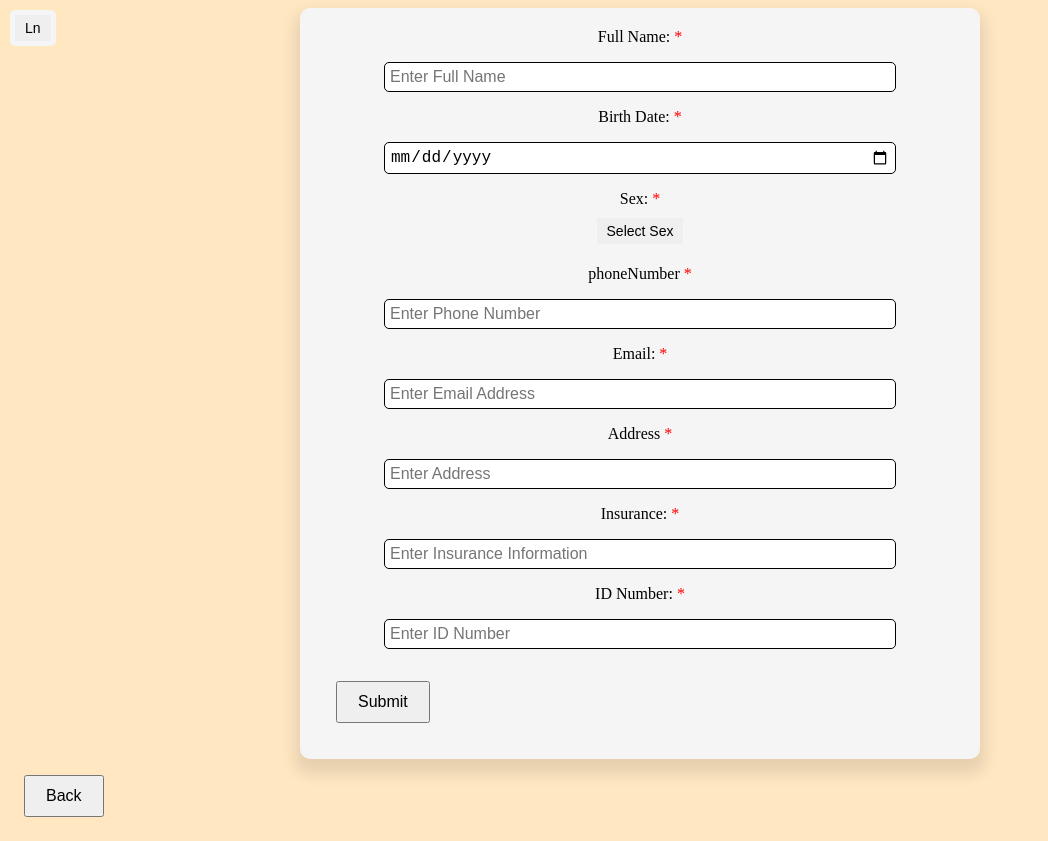
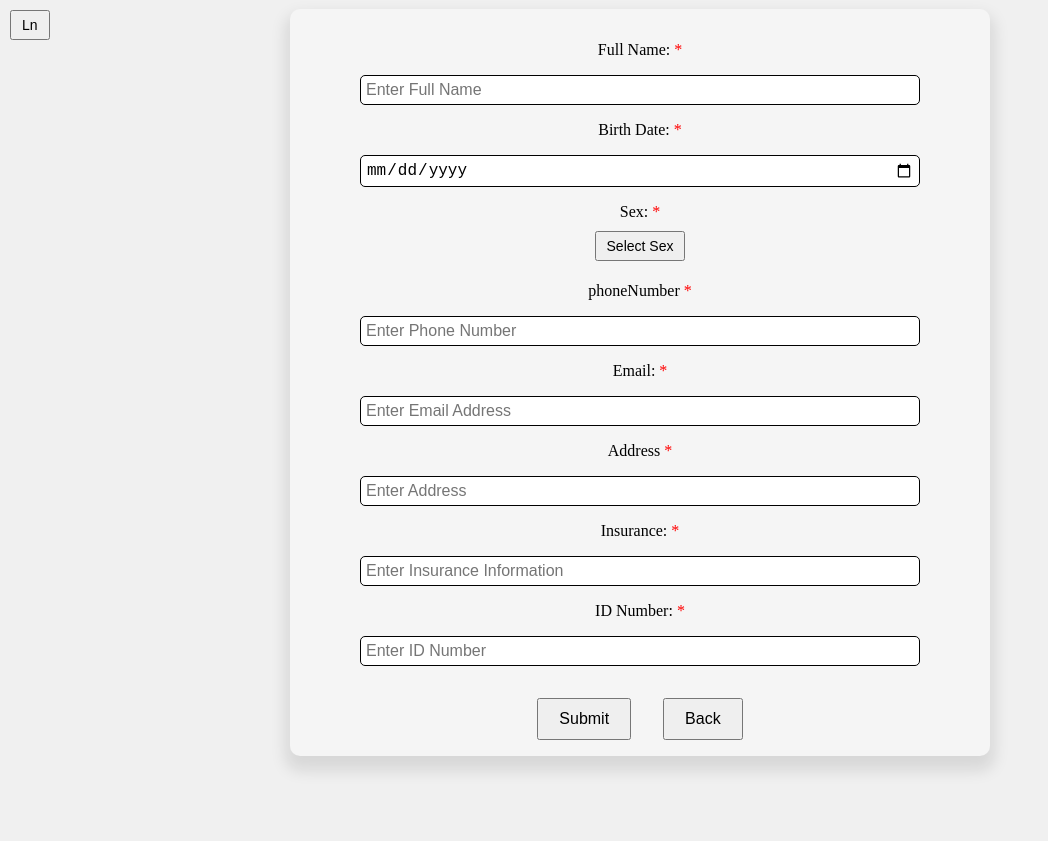
Before and after one commit to mohammadabk2/Beit-Hanina-Community-Center-Vol-App, a React (Create React App) app in the folder client/: page /sign-up in a window 1280 px wide. Shown: the whole page, without its empty margins (0-1048 px from the left). After the commit the page ends 800 px from the top, so only its background shows below. Built offline with nearby package versions, Linux system fonts and the light colour scheme.

Commit message:
changes styling of buttons and reduces css clutter

```diff
--- a/client/src/App.css
+++ b/client/src/App.css
@@ -21,8 +21,8 @@
 }
 
 .sign-in-box {
-  width: 50vw;
-  height: 45vh;
+  padding-top: 2rem;
+  width: 90vw;
   margin-top: 1px;
   border-radius: 10px;
   background-color: var(--common-colour-1);
@@ -42,14 +42,13 @@
 }
 
 .language-button {
-  position: fixed;
+  position: absolute;
   top: 0;
   left: 0;
   margin: 10px;
   font-size: 14px;
-  padding: 5px;
   background-color: var(--common-colour-1);
-  border-radius: 5px;
+  border-radius: 10px;
 }
 
 .input-field {
@@ -75,7 +74,6 @@ body {
   padding: 5px 10px;
   font-size: 14px;
   cursor: pointer;
-  border: none;
 }
 
 .dropdown-menu {
@@ -91,7 +89,6 @@ body {
 }
 
 .dropdown-item {
-  padding: 10px;
   cursor: pointer;
 }
 
@@ -118,3 +115,13 @@ input {
 input:focus {
   outline-color: blue;
 }
+
+.sex-button {
+  margin: 5px;
+  margin-bottom: 1rem;
+  padding: 5px;
+}
+
+.red-star{
+  color: red;
+}
--- a/client/src/global.css
+++ b/client/src/global.css
@@ -2,5 +2,5 @@
     --common-colour-1: #f5f5f5;
     --common-colour-2: #000000;
     --common-colour-3: #0000001a;
-    --common-colour-4: #ffe7c2;
+    --common-colour-4: #f0f0f0;
   }
--- a/client/src/pages/SignUpPage/SignUp.css
+++ /dev/null
@@ -1,19 +0,0 @@
-@import url("../../App.css");
-
-.form-container {
-  width: 50vw;
-  background-color: var(--common-colour-1);
-  border-radius: 10px;
-  max-width: 700px;
-  padding: 20px;
-}
-
-.sex-button {
-  margin: 5px;
-  margin-bottom: 1rem;
-  padding: 5px;
-}
-
-.red-star{
-  color: red;
-}
--- a/client/src/pages/SignUpPage/SignUp.js
+++ b/client/src/pages/SignUpPage/SignUp.js
@@ -1,6 +1,5 @@
 import React, { useState } from "react";
 import { useNavigate } from "react-router-dom";
-import "./SignUp.css";
 import DynamicButton from "../../components/ButtonComponent";
 import DynamicInput from "../../components/InputComponent";
 import DropDownMenu from "../../components/DropDownMenu";
@@ -72,10 +71,7 @@ function SignUpPage() {
         />
       </div>
       <div className="flex-box">
-        <form
-          onSubmit={handleSubmit}
-          className="form-container smooth-shadow-box"
-        >
+        <form onSubmit={handleSubmit} className="sign-in-box smooth-shadow-box">
           <div className="flex-box flex-column">
             <div>
               <label> {t("fullName")} </label>
@@ -193,16 +189,23 @@ function SignUpPage() {
               placeholder="Enter ID Number"
             />
           </div>
-
+          <div className="flex-box">
+            <div>
               <DynamicButton
                 className="button"
                 text={t("submit")}
                 onClick={handleChange}
               />
-        </form>
             </div>
             <div>
-        <DynamicButton className="button" onClick={goBack} text="Back" />
+              <DynamicButton
+                className="button"
+                onClick={goBack}
+                text={t("back")}
+              />
+            </div>
+          </div>
+        </form>
       </div>
     </div>
   );
```
Lines whose indentation alone changed are shown as unchanged.
